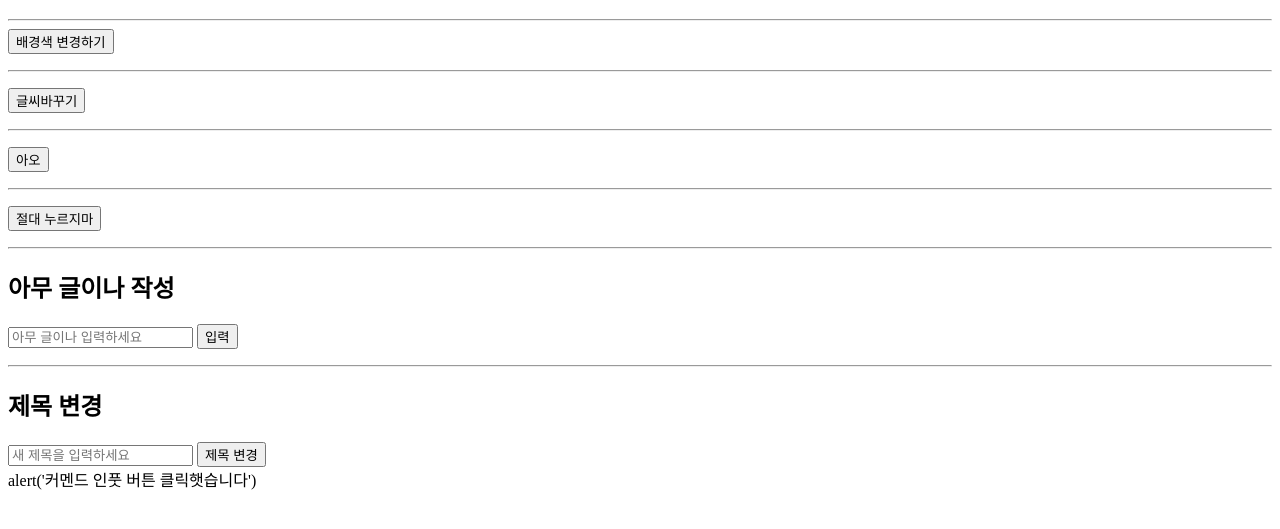
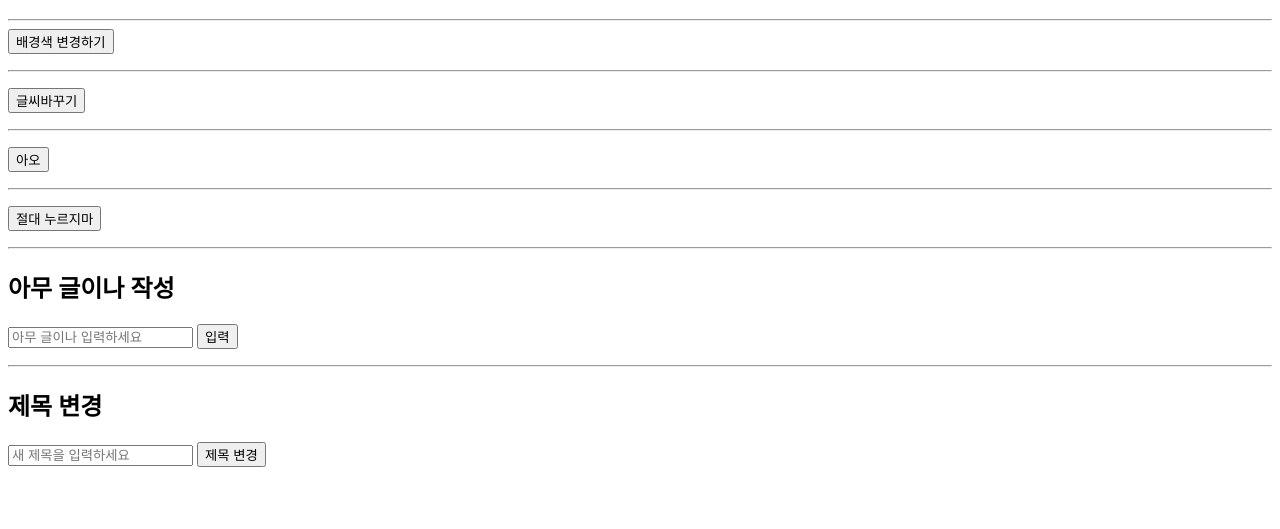
Before and after one commit to sml0513/javascript, a plain HTML site: page index.html in a window 1280 px wide. Shown: the part 61-590 px from the top of the page. Drawn offline with Linux system fonts and the light colour scheme.

Commit message:
Update index.html

```diff
--- a/index.html
+++ b/index.html
@@ -49,4 +49,3 @@
     <script src="./script.js"></script>
 </body>
 </html>
-alert('커멘드 인풋 버튼 클릭햇습니다')
```
